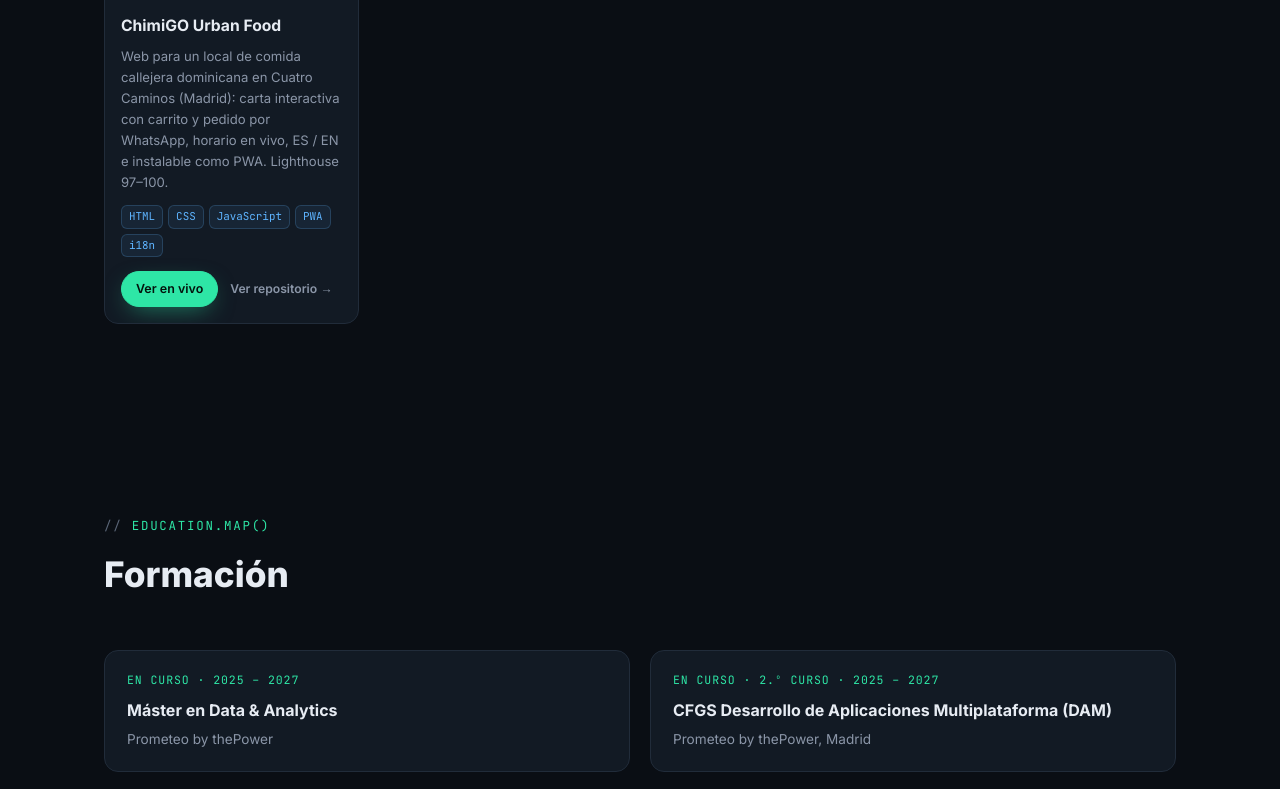
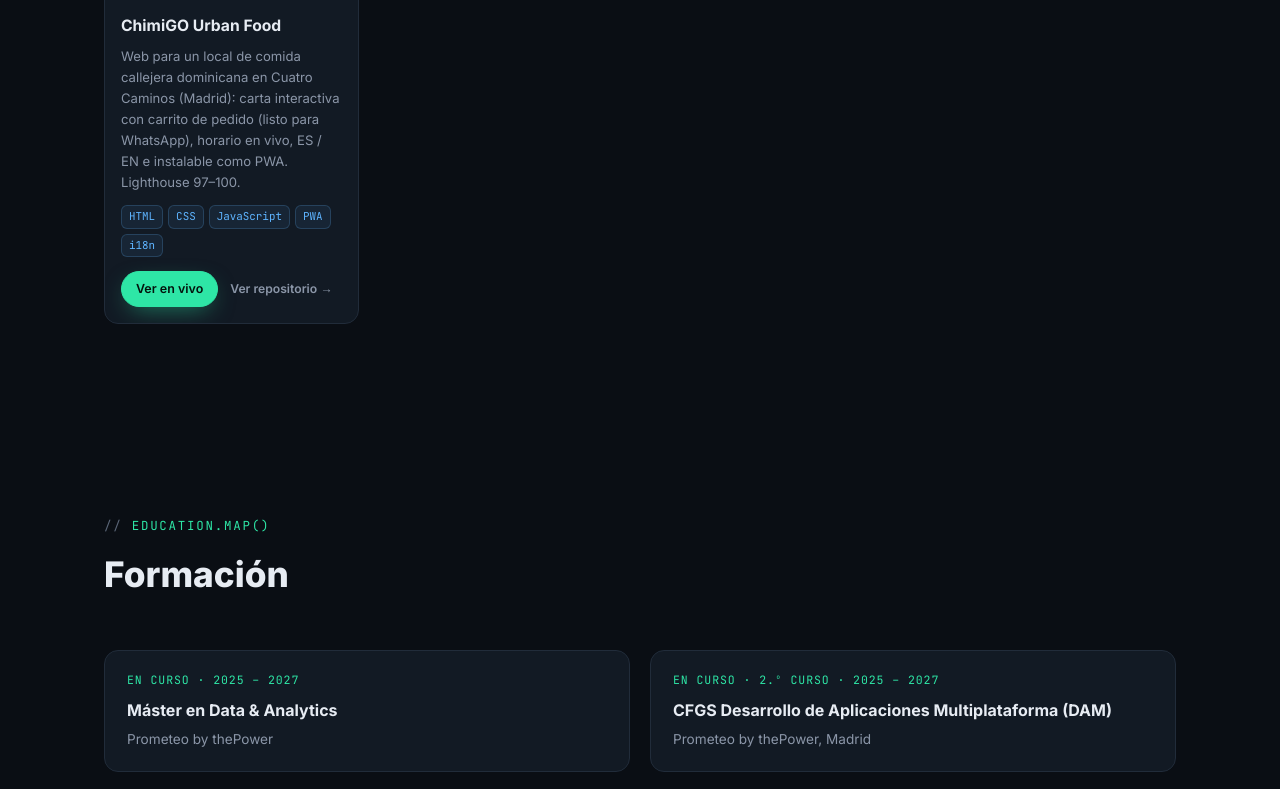
Before and after one commit to nelsongomezsa/nelsongomezsa.github.io, a plain HTML site: page index.html in a window 1280 px wide. Shown: the part 6596-7385 px from the top of the page. Drawn offline with Linux system fonts and the light colour scheme.

Commit message:
ChimiGO: «carrito de pedido (listo para WhatsApp)» y su sitemap en robots.txt
- La tarjeta ya no promete pedido por WhatsApp: el local aún no tiene
  número en config.js y el botón no aparece en la web publicada.
- robots.txt enlaza también el sitemap de portfolio-chimigo, porque los
  buscadores solo leen el robots.txt de la raíz del dominio.

```diff
--- a/index.html
+++ b/index.html
@@ -766,7 +766,7 @@
           </a>
           <div class="mini-body">
             <h3>ChimiGO Urban Food</h3>
-            <p>Web para un local de comida callejera dominicana en Cuatro Caminos (Madrid): carta interactiva con carrito y pedido por WhatsApp, horario en vivo, ES / EN e instalable como PWA. Lighthouse 97–100.</p>
+            <p>Web para un local de comida callejera dominicana en Cuatro Caminos (Madrid): carta interactiva con carrito de pedido (listo para WhatsApp), horario en vivo, ES / EN e instalable como PWA. Lighthouse 97–100.</p>
             <div class="mini-tags"><span>HTML</span><span>CSS</span><span>JavaScript</span><span>PWA</span><span>i18n</span></div>
             <div class="mini-actions">
               <a class="btn btn-primary btn-sm" href="https://nelsongomezsa.github.io/portfolio-chimigo/" target="_blank" rel="noopener">Ver en vivo</a>
```
Also changed, not shown: robots.txt.
